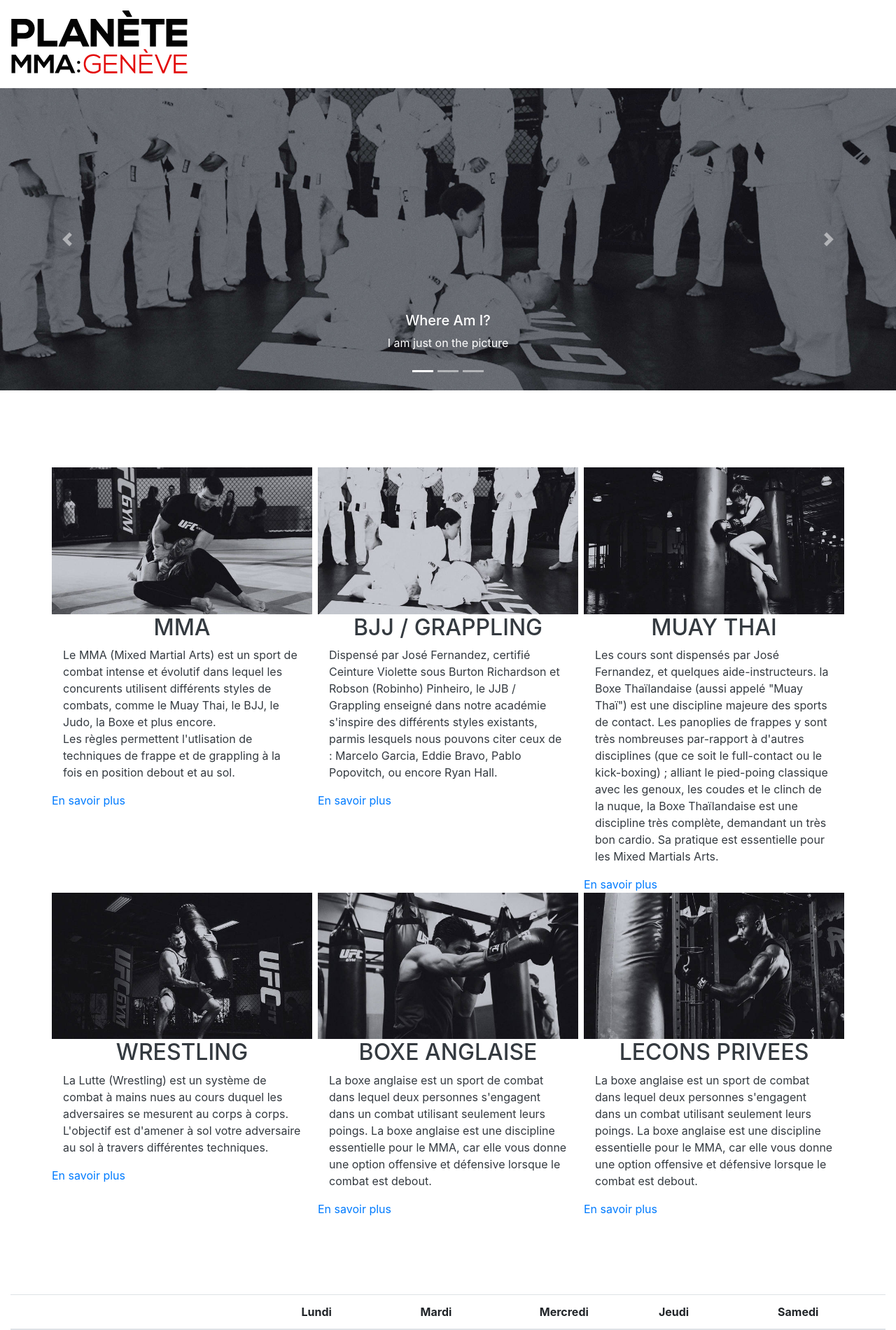
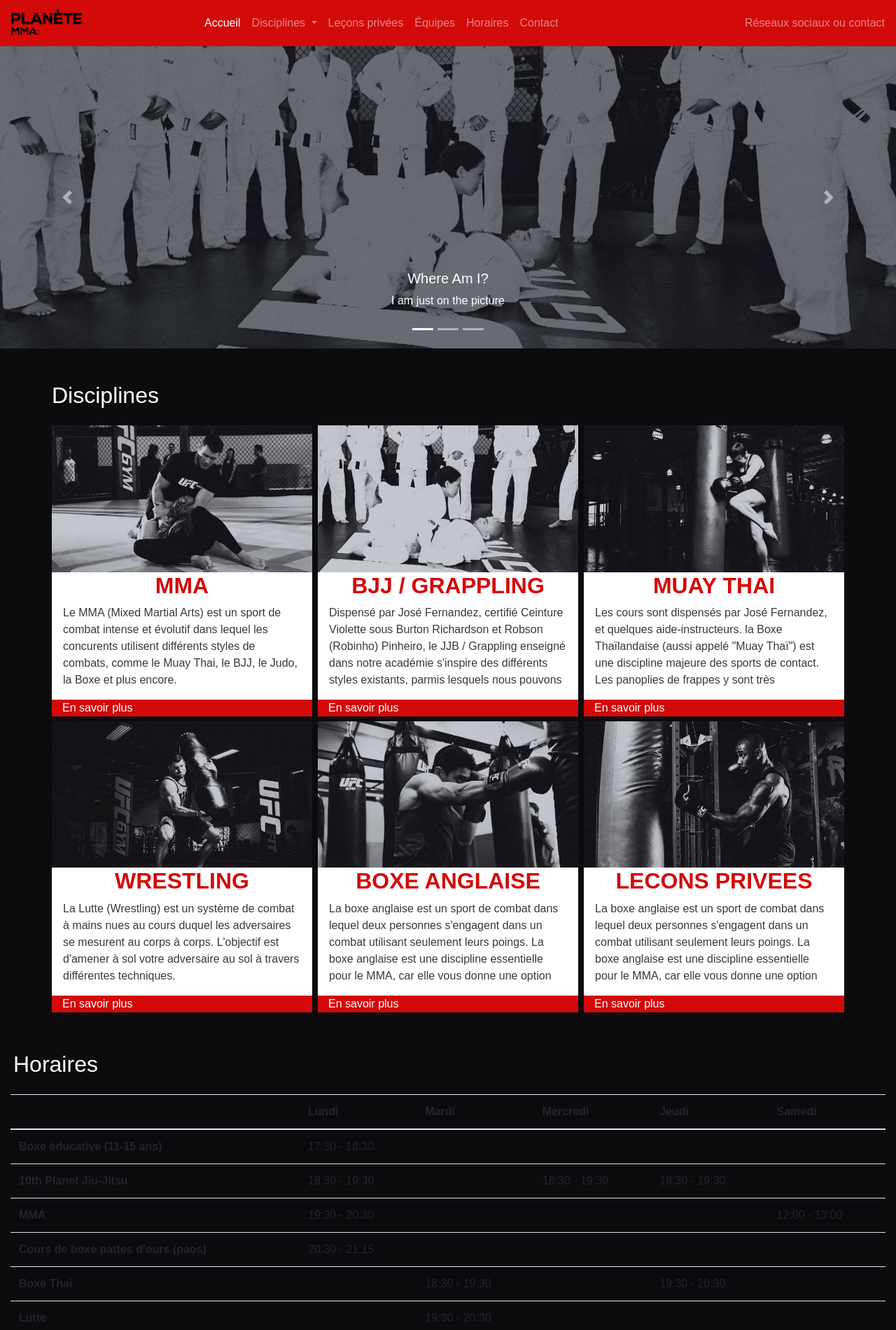
Before and after one commit to Anjuide/mma-geneve.ch, a PHP site: page / in a window 1280 px wide. Shown: the top 1901 px of the page at 70% size. Run offline with PHP 8.4, Linux system fonts and the light colour scheme; some libraries are stand-ins or nearby versions.

Commit message:
Modification css

```diff
--- a/css/style.css
+++ b/css/style.css
@@ -27,7 +27,48 @@ html {
      text-align: center;
  }
 
+ /* HEADER */
+ body{
+  font-family: "akzidenz-grotesk", "Berthold Akzidenz Grotesk BE", sans-serif;
+  font-weight: 400;
+  -webkit-font-smoothing: antialiased;
+ }
+.bg-red{
+  background-color: #d20a0a;
+}
+.bg-black{
+  background-color: #0c0c0f;
+}
+.navbar-brand>.img-fluid{
+  width: 40%;
+}
+
  /* DISCIPLINES */
  .titre-discipline{
    text-align: center;
+   color: #d20a0a;
+   font-weight: 600;
  }
+ .texte-discipline{
+  overflow: hidden;
+  height: 7.5rem;
+ }
+ .bouton{
+  display: inline-block;
+  position: relative;
+  width: 100% !important;
+  padding: 0 0.9375rem;
+  color: #fafbfd;
+  text-align: left;
+  background-color: #d20a0a;
+  border: none;
+  white-space: nowrap;
+  cursor: pointer;
+  overflow: hidden;
+  outline: none;
+  box-sizing: border-box;
+ }
+
+ .fas{
+   color: #d20a0a;
+ }
```
